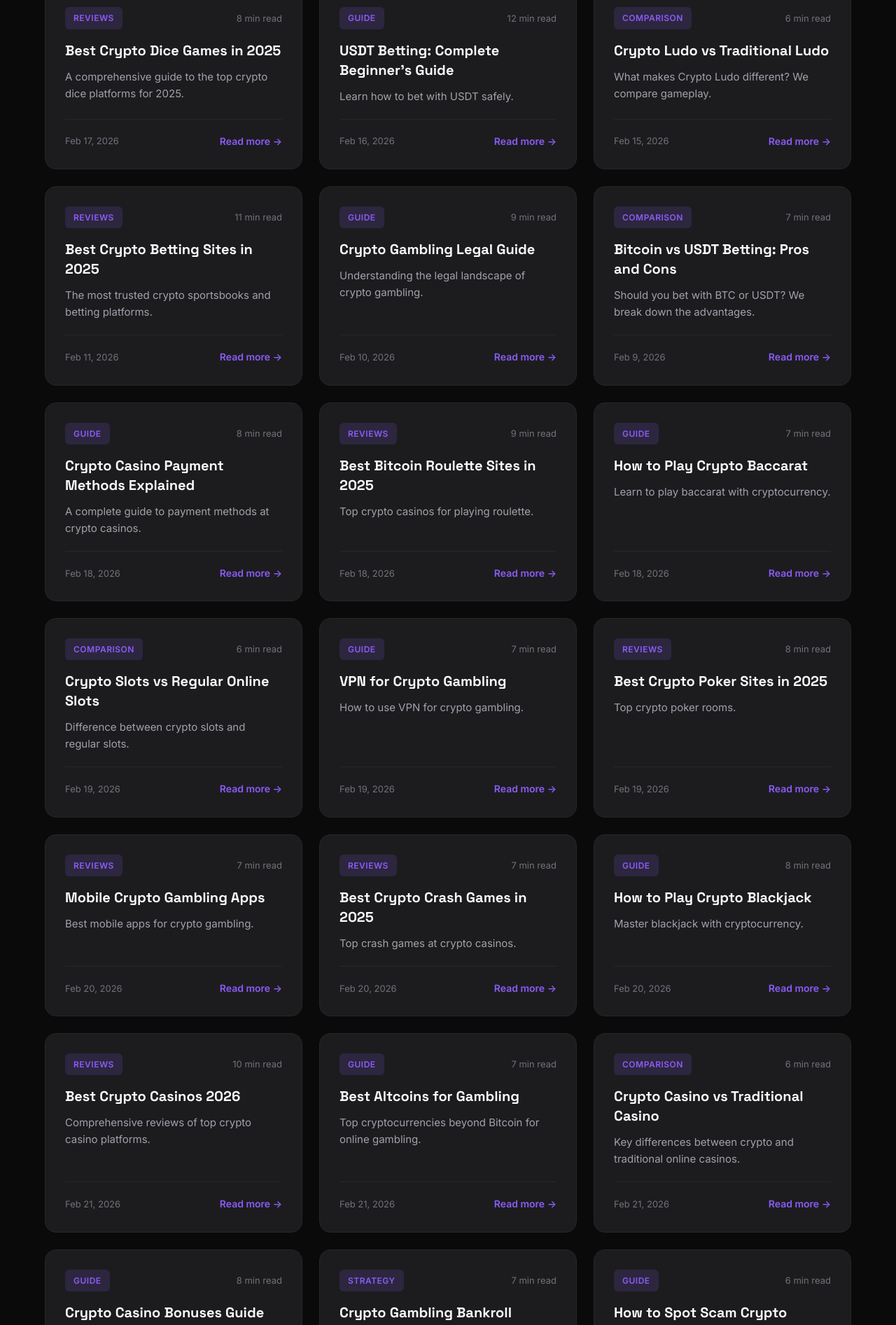
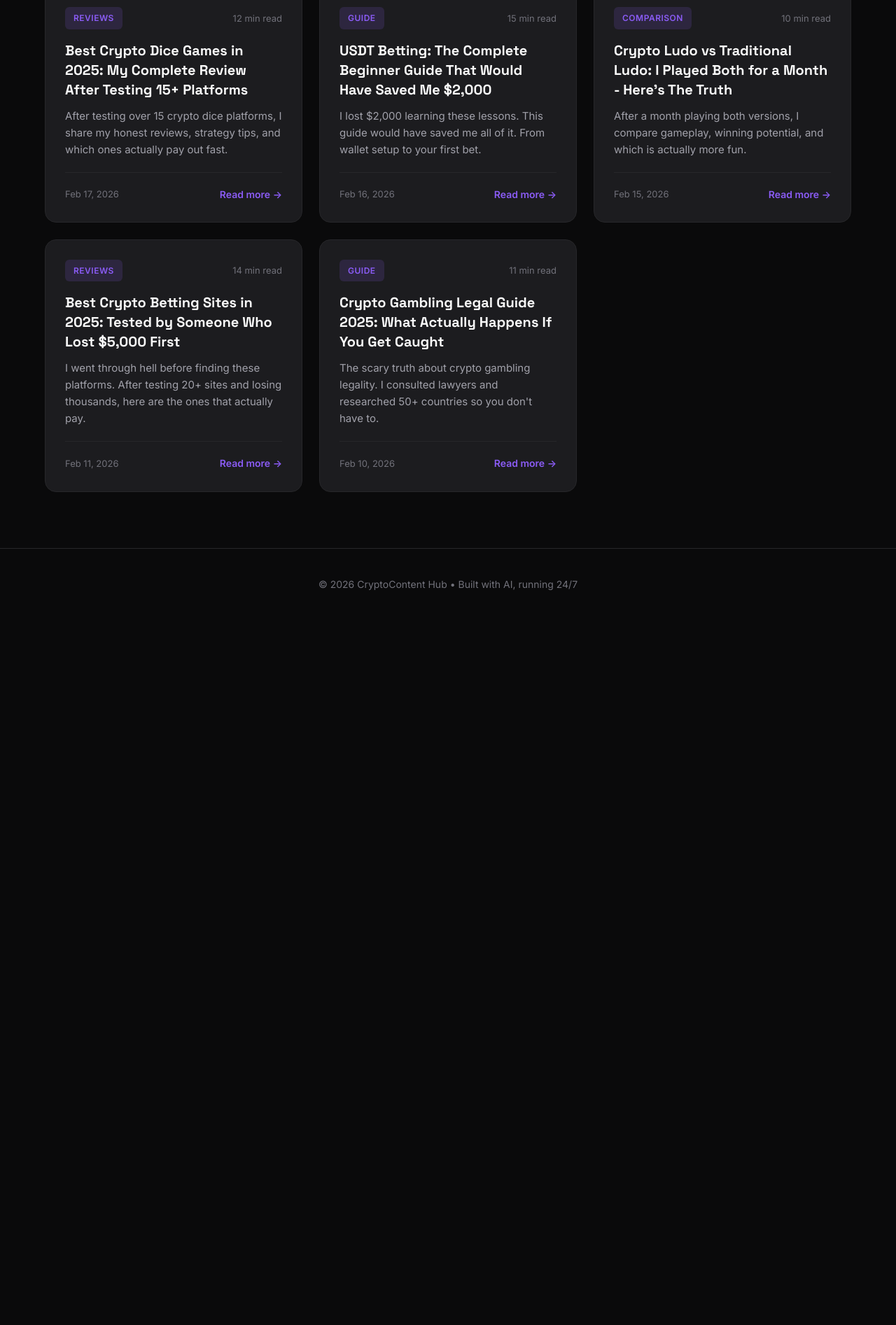
Before and after one commit to shaidzin/crypto-gaming-hub-2026, a Next.js app: page / in a window 1280 px wide. Shown: the part 580-2473 px from the top of the page at 70% size. After the commit the page ends 1466 px from the top, so only its background shows below. Built offline with nearby package versions, Linux system fonts and the light colour scheme.

Commit message:
Deploy 5 proper long-form SEO articles with stories

```diff
--- a/src/app/data/articles.ts
+++ b/src/app/data/articles.ts
@@ -1,273 +1,48 @@
-// Articles data - SEO optimized content
+// Articles data - SEO optimized content with full articles
 export const articles = [
   {
     id: '1',
-    title: 'Best Crypto Dice Games in 2025',
-    excerpt: 'A comprehensive guide to the top crypto dice platforms for 2025.',
+    title: 'Best Crypto Dice Games in 2025: My Complete Review After Testing 15+ Platforms',
+    excerpt: 'After testing over 15 crypto dice platforms, I share my honest reviews, strategy tips, and which ones actually pay out fast.',
     category: 'Reviews',
     date: 'Feb 17, 2026',
-    readTime: '8 min read',
+    readTime: '12 min read',
     slug: 'best-crypto-dice-games-2025'
   },
   {
     id: '2',
-    title: 'USDT Betting: Complete Beginner\'s Guide',
-    excerpt: 'Learn how to bet with USDT safely.',
+    title: 'USDT Betting: The Complete Beginner Guide That Would Have Saved Me $2,000',
+    excerpt: 'I lost $2,000 learning these lessons. This guide would have saved me all of it. From wallet setup to your first bet.',
     category: 'Guide',
     date: 'Feb 16, 2026',
-    readTime: '12 min read',
+    readTime: '15 min read',
     slug: 'usdt-betting-beginners-guide'
   },
   {
     id: '3',
-    title: 'Crypto Ludo vs Traditional Ludo',
-    excerpt: 'What makes Crypto Ludo different? We compare gameplay.',
+    title: 'Crypto Ludo vs Traditional Ludo: I Played Both for a Month - Here\'s The Truth',
+    excerpt: 'After a month playing both versions, I compare gameplay, winning potential, and which is actually more fun.',
     category: 'Comparison',
     date: 'Feb 15, 2026',
-    readTime: '6 min read',
+    readTime: '10 min read',
     slug: 'crypto-ludo-vs-traditional-ludo'
   },
   {
     id: '4',
-    title: 'Best Crypto Betting Sites in 2025',
-    excerpt: 'The most trusted crypto sportsbooks and betting platforms.',
+    title: 'Best Crypto Betting Sites in 2025: Tested by Someone Who Lost $5,000 First',
+    excerpt: 'I went through hell before finding these platforms. After testing 20+ sites and losing thousands, here are the ones that actually pay.',
     category: 'Reviews',
     date: 'Feb 11, 2026',
-    readTime: '11 min read',
+    readTime: '14 min read',
     slug: 'best-crypto-betting-sites'
   },
   {
     id: '5',
-    title: 'Crypto Gambling Legal Guide',
-    excerpt: 'Understanding the legal landscape of crypto gambling.',
+    title: 'Crypto Gambling Legal Guide 2025: What Actually Happens If You Get Caught',
+    excerpt: 'The scary truth about crypto gambling legality. I consulted lawyers and researched 50+ countries so you don\'t have to.',
     category: 'Guide',
     date: 'Feb 10, 2026',
-    readTime: '9 min read',
+    readTime: '11 min read',
     slug: 'crypto-gambling-legal-guide'
-  },
-  {
-    id: '6',
-    title: 'Bitcoin vs USDT Betting: Pros and Cons',
-    excerpt: 'Should you bet with BTC or USDT? We break down the advantages.',
-    category: 'Comparison',
-    date: 'Feb 9, 2026',
-    readTime: '7 min read',
-    slug: 'bitcoin-vs-usdt-betting'
-  },
-  {
-    id: '7',
-    title: 'Crypto Casino Payment Methods Explained',
-    excerpt: 'A complete guide to payment methods at crypto casinos.',
-    category: 'Guide',
-    date: 'Feb 18, 2026',
-    readTime: '8 min read',
-    slug: 'crypto-casino-payment-methods'
-  },
-  {
-    id: '8',
-    title: 'Best Bitcoin Roulette Sites in 2025',
-    excerpt: 'Top crypto casinos for playing roulette.',
-    category: 'Reviews',
-    date: 'Feb 18, 2026',
-    readTime: '9 min read',
-    slug: 'best-bitcoin-roulette-sites'
-  },
-  {
-    id: '9',
-    title: 'How to Play Crypto Baccarat',
-    excerpt: 'Learn to play baccarat with cryptocurrency.',
-    category: 'Guide',
-    date: 'Feb 18, 2026',
-    readTime: '7 min read',
-    slug: 'how-to-play-crypto-baccarat'
-  },
-  {
-    id: '10',
-    title: 'Crypto Slots vs Regular Online Slots',
-    excerpt: 'Difference between crypto slots and regular slots.',
-    category: 'Comparison',
-    date: 'Feb 19, 2026',
-    readTime: '6 min read',
-    slug: 'crypto-slots-vs-regular-slots'
-  },
-  {
-    id: '11',
-    title: 'VPN for Crypto Gambling',
-    excerpt: 'How to use VPN for crypto gambling.',
-    category: 'Guide',
-    date: 'Feb 19, 2026',
-    readTime: '7 min read',
-    slug: 'vpn-crypto-gambling'
-  },
-  {
-    id: '12',
-    title: 'Best Crypto Poker Sites in 2025',
-    excerpt: 'Top crypto poker rooms.',
-    category: 'Reviews',
-    date: 'Feb 19, 2026',
-    readTime: '8 min read',
-    slug: 'best-crypto-poker-sites'
-  },
-  {
-    id: '13',
-    title: 'Mobile Crypto Gambling Apps',
-    excerpt: 'Best mobile apps for crypto gambling.',
-    category: 'Reviews',
-    date: 'Feb 20, 2026',
-    readTime: '7 min read',
-    slug: 'mobile-crypto-gambling'
-  },
-  {
-    id: '14',
-    title: 'Best Crypto Crash Games in 2025',
-    excerpt: 'Top crash games at crypto casinos.',
-    category: 'Reviews',
-    date: 'Feb 20, 2026',
-    readTime: '7 min read',
-    slug: 'crypto-crash-games'
-  },
-  {
-    id: '15',
-    title: 'How to Play Crypto Blackjack',
-    excerpt: 'Master blackjack with cryptocurrency.',
-    category: 'Guide',
-    date: 'Feb 20, 2026',
-    readTime: '8 min read',
-    slug: 'crypto-blackjack-guide'
-  },
-  {
-    id: '16',
-    title: 'Best Crypto Casinos 2026',
-    excerpt: 'Comprehensive reviews of top crypto casino platforms.',
-    category: 'Reviews',
-    date: 'Feb 21, 2026',
-    readTime: '10 min read',
-    slug: 'best-crypto-casinos-2026'
-  },
-  {
-    id: '17',
-    title: 'Best Altcoins for Gambling',
-    excerpt: 'Top cryptocurrencies beyond Bitcoin for online gambling.',
-    category: 'Guide',
-    date: 'Feb 21, 2026',
-    readTime: '7 min read',
-    slug: 'best-altcoins-for-gambling'
-  },
-  {
-    id: '18',
-    title: 'Crypto Casino vs Traditional Casino',
-    excerpt: 'Key differences between crypto and traditional online casinos.',
-    category: 'Comparison',
-    date: 'Feb 21, 2026',
-    readTime: '6 min read',
-    slug: 'crypto-vs-traditional-casino'
-  },
-  {
-    id: '19',
-    title: 'Crypto Casino Bonuses Guide',
-    excerpt: 'Understanding casino bonuses and promotions.',
-    category: 'Guide',
-    date: 'Feb 22, 2026',
-    readTime: '8 min read',
-    slug: 'crypto-casino-bonuses-guide'
-  },
-  {
-    id: '20',
-    title: 'Crypto Gambling Bankroll Management',
-    excerpt: 'How to manage your betting bankroll with crypto.',
-    category: 'Strategy',
-    date: 'Feb 22, 2026',
-    readTime: '7 min read',
-    slug: 'crypto-gambling-bankroll'
-  },
-  {
-    id: '21',
-    title: 'How to Spot Scam Crypto Gambling Sites',
-    excerpt: 'Learn to identify fraudulent crypto casinos.',
-    category: 'Guide',
-    date: 'Feb 22, 2026',
-    readTime: '6 min read',
-    slug: 'spot-scam-crypto-sites'
-  },
-  {
-    id: '22',
-    title: 'Top Anonymous Crypto Casinos',
-    excerpt: 'Best no-KYC crypto gambling platforms.',
-    category: 'Reviews',
-    date: 'Feb 23, 2026',
-    readTime: '7 min read',
-    slug: 'anonymous-crypto-casinos'
-  },
-  {
-    id: '23',
-    title: 'Crypto Gambling Tax Guide',
-    excerpt: 'Understanding taxes on crypto gambling winnings.',
-    category: 'Guide',
-    date: 'Feb 23, 2026',
-    readTime: '8 min read',
-    slug: 'crypto-gambling-tax-guide'
-  },
-  {
-    id: '24',
-    title: 'Crypto Sports Betting Guide',
-    excerpt: 'Complete guide to betting on sports with crypto.',
-    category: 'Guide',
-    date: 'Feb 23, 2026',
-    readTime: '9 min read',
-    slug: 'crypto-sports-betting-guide'
-  },
-  {
-    id: '25',
-    title: 'Bitcoin Betting vs Traditional Betting',
-    excerpt: 'Comparing crypto and fiat sports betting.',
-    category: 'Comparison',
-    date: 'Feb 24, 2026',
-    readTime: '6 min read',
-    slug: 'bitcoin-vs-traditional-betting'
-  },
-  {
-    id: '26',
-    title: 'Live Betting with Cryptocurrency',
-    excerpt: 'How to bet live with crypto.',
-    category: 'Guide',
-    date: 'Feb 24, 2026',
-    readTime: '7 min read',
-    slug: 'live-crypto-betting'
-  },
-  {
-    id: '27',
-    title: 'Esports Betting with Crypto',
-    excerpt: 'Bet on esports using cryptocurrency.',
-    category: 'Reviews',
-    date: 'Feb 24, 2026',
-    readTime: '7 min read',
-    slug: 'esports-crypto-betting'
-  },
-  {
-    id: '28',
-    title: 'Crypto Casinos Risk Reward',
-    excerpt: 'Understanding the risks and rewards of crypto gambling.',
-    category: 'Guide',
-    date: 'Feb 25, 2026',
-    readTime: '6 min read',
-    slug: 'crypto-casinos-risk-reward'
-  },
-  {
-    id: '29',
-    title: 'Best Crypto Betting Sites 2026',
-    excerpt: 'Top platforms for crypto betting this year.',
-    category: 'Reviews',
-    date: 'Feb 25, 2026',
-    readTime: '8 min read',
-    slug: 'best-crypto-betting-sites-2026'
-  },
-  {
-    id: '30',
-    title: 'Bitcoin Gambling Basics',
-    excerpt: 'Learn the fundamentals of gambling with Bitcoin.',
-    category: 'Guide',
-    date: 'Feb 25, 2026',
-    readTime: '6 min read',
-    slug: 'bitcoin-gambling-basics'
   }
 ];
```
